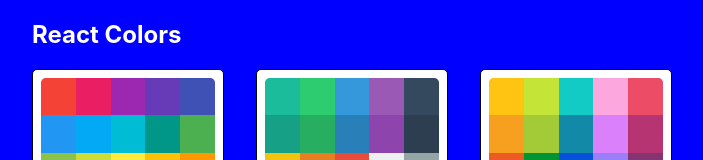
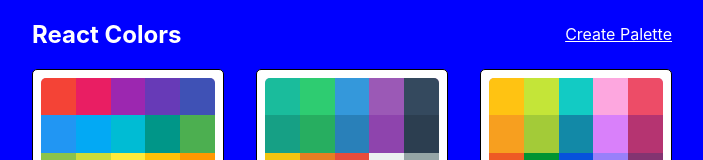
Before and after one commit to Lukazovic/color-palettes-react-app, a React (Create React App) app: page / in a window 1280 px wide. Shown: the top 160 px of the page, without its empty margins (288-991 px from the left). Built offline with nearby package versions, Linux system fonts and the light colour scheme.

Commit message:
Add NewPaletteForm and Link

```diff
--- a/src/App.js
+++ b/src/App.js
@@ -3,6 +3,7 @@
 import Palette from "./Palette";
 import PaletteList from "./PaletteList";
 import SingleColorPalette from "./SingleColorPalette";
+import NewPaletteForm from "./NewPaletteForm";
 import seedColors from "./utils/seedColors";
 import { generatePalette } from "./utils/colorHelpers";
 
@@ -15,6 +16,7 @@
   render() {
     return (
       <Switch>
+        <Route exact path="/palette/new" render={() => <NewPaletteForm />} />
         <Route
           exact
           path="/palette/:paletteId/:colorId"
--- /dev/null
+++ b/src/NewPaletteForm.js
@@ -0,0 +1,13 @@
+import React, { Component } from "react";
+
+class NewPaletteForm extends Component {
+  render() {
+    return (
+      <div>
+        <h1>New Form</h1>
+      </div>
+    );
+  }
+}
+
+export default NewPaletteForm;
--- a/src/PaletteList.js
+++ b/src/PaletteList.js
@@ -1,5 +1,6 @@
 import React, { Component } from "react";
 import MiniPalette from "./MiniPalette";
+import { Link } from "react-router-dom";
 import { withStyles } from "@material-ui/styles";
 import styles from "./styles/PaletteListStyles";
 
@@ -14,6 +15,7 @@
         <div className={classes.container}>
           <nav className={classes.nav}>
             <h1>React Colors</h1>
+            <Link to="/palette/new">Create Palette</Link>
           </nav>
           <div className={classes.palettes}>
             {palettes.map(palette => (
--- a/src/styles/PaletteListStyles.js
+++ b/src/styles/PaletteListStyles.js
@@ -17,7 +17,11 @@
     display: "flex",
     width: "100%",
     justifyContent: "space-between",
+    alignItems: "center",
     color: "white",
+    "& a": {
+      color: "white",
+    },
   },
   palettes: {
     boxSizing: "border-box",
```
